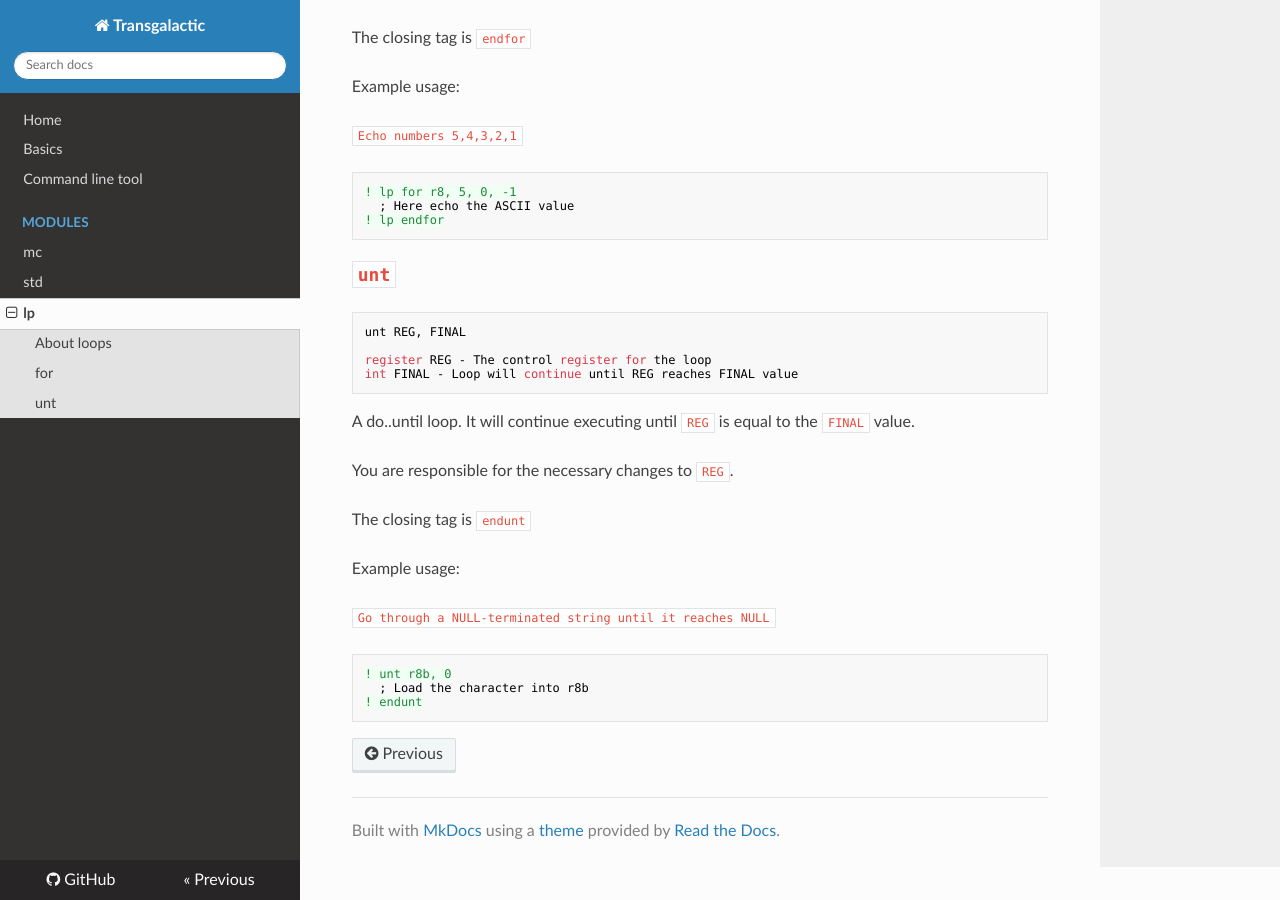
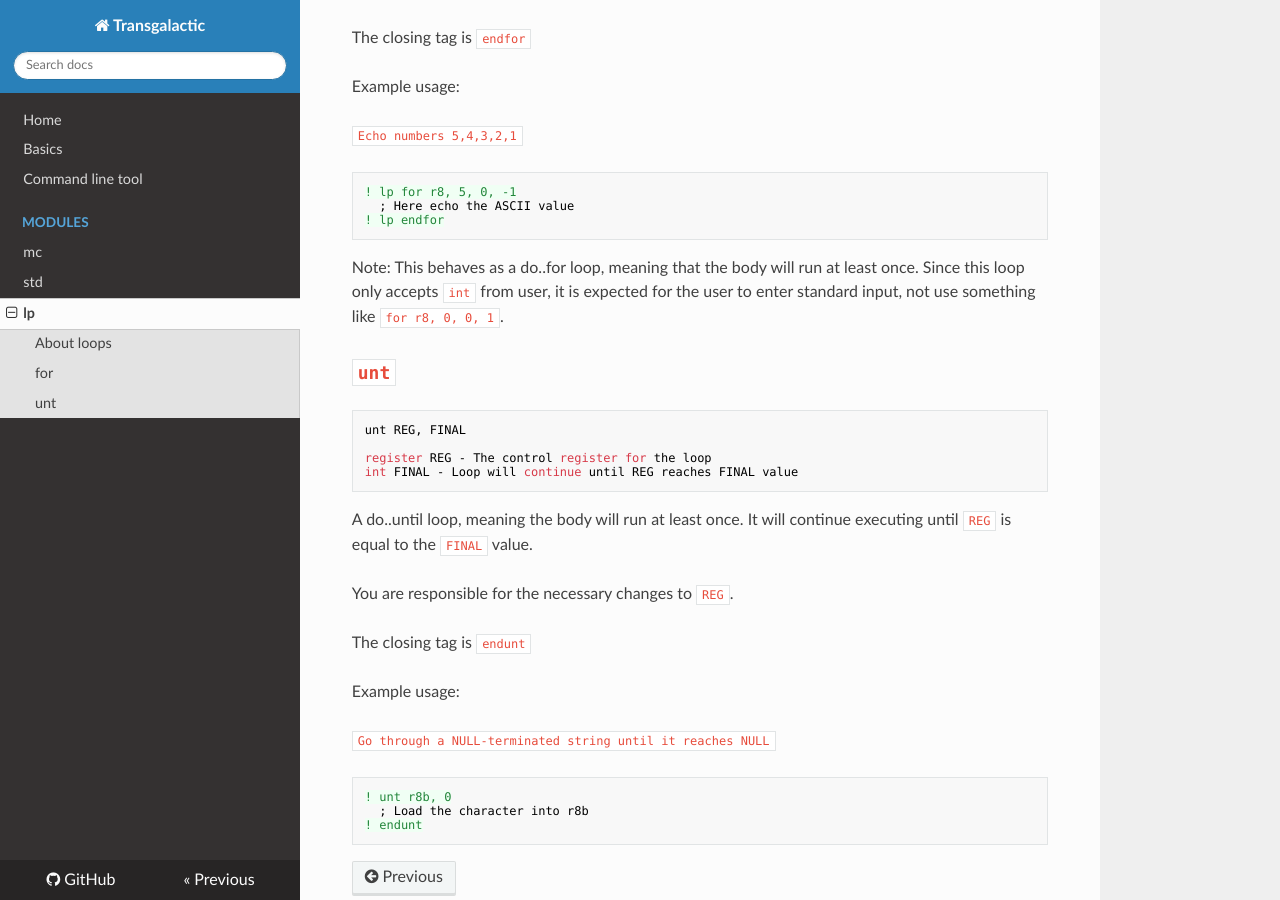
Before and after one commit to Xantus10/Transgalactic, an MkDocs documentation site: the page built from docs/docs/modules/lp.md, in a window 1280 px wide and 900 px high, scrolled down 913 px. Built offline with MkDocs 1.6.1, drawn with Linux system fonts in a browser that asks for light colours; nearby versions of some CDN libraries.

Commit message:
Small changes to loop do... mechanics

````diff
--- a/docs/docs/modules/lp.md
+++ b/docs/docs/modules/lp.md
@@ -48,6 +48,8 @@ Example usage:
 ! lp endfor
 ```
 
+Note: This behaves as a do..for loop, meaning that the body will run at least once. Since this loop only accepts `int` from user, it is expected for the user to enter standard input, not use something like `for r8, 0, 0, 1`.
+
 ## `unt`
 
 ```
@@ -57,7 +59,7 @@ register REG - The control register for the loop
 int FINAL - Loop will continue until REG reaches FINAL value
 ```
 
-A do..until loop. It will continue executing until `REG` is equal to the `FINAL` value.
+A do..until loop, meaning the body will run at least once. It will continue executing until `REG` is equal to the `FINAL` value.
 
 You are responsible for the necessary changes to `REG`.
 
````
